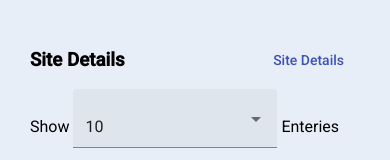
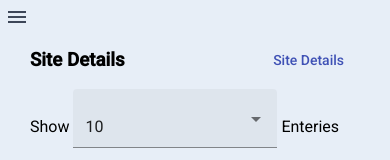
Before and after one commit to samantasumit/site-details-app, an Angular app: page /details in a window 390 px wide. Shown: the top 160 px of the page. Built offline with nearby package versions, Linux system fonts and the light colour scheme; grey boxes are pictures that could not be loaded.

Commit message:
add toggle sidebar button

```diff
--- a/src/app/app.component.html
+++ b/src/app/app.component.html
@@ -1,6 +1,9 @@
 <div class="app-component">
   <div class="site-section">
-    <div class="site-sidebar">
+    <span (click)="appService.toggleSidebar()" class="material-icons expand-collapse">
+      {{ appService.isSidebarExpanded ? 'close' : 'menu' }}
+    </span>
+    <div class="site-sidebar" [ngClass]="{ 'expand' : appService.isSidebarExpanded }">
       <app-sidebar></app-sidebar>
     </div>
     <div class="site-main">
--- a/src/app/app.component.scss
+++ b/src/app/app.component.scss
@@ -1,5 +1,6 @@
 .app-component {
     .site-section {
+        position: relative;
         display: flex;
         min-height: 100vh;
         .site-sidebar {
@@ -13,6 +14,17 @@
             height: 100%;
             max-height: 100vh;
             overflow-y: auto;
+        }
+        .expand-collapse {
+            position: absolute;
+            top: 5px;
+            left: 5px;
+            z-index: 100;
+            transition: ease 0.25s;
+            transform: rotate(180deg);
+            cursor: pointer;
+            color: #3d4658;
+            display: none;
         }
     }
 }
@@ -33,6 +45,9 @@
                     width: 100%;
                 }
             }
+            .expand-collapse {
+                display: inline-block;
+            }
         }
     }
 }
--- a/src/app/app.component.ts
+++ b/src/app/app.component.ts
@@ -1,4 +1,5 @@
 import { Component } from '@angular/core';
+import { AppService } from './services/app.service';
 
 @Component({
   selector: 'app-root',
@@ -7,4 +8,7 @@ import { Component } from '@angular/core';
 })
 export class AppComponent {
   title = 'site-details-app';
+  constructor(public appService: AppService) {
+
+  }
 }
--- a/src/app/components/sidebar/sidebar.component.html
+++ b/src/app/components/sidebar/sidebar.component.html
@@ -14,7 +14,7 @@
     </div>
     <div class="routes">
         <ng-container *ngFor="let route of routes;">
-            <div class="route" routerLinkActive="activated">
+            <div class="route" routerLinkActive="activated" (click)="appService.closeSidebar()">
                 <div class="icon"><span class="logo" [innerHTML]="route.icon | safeHtml"></span></div>
                 <div class="link" [routerLink]="route.path">{{ route.label }}</div>
             </div>
--- a/src/app/components/sidebar/sidebar.component.ts
+++ b/src/app/components/sidebar/sidebar.component.ts
@@ -1,4 +1,5 @@
 import { Component, OnInit } from '@angular/core';
+import { AppService } from 'src/app/services/app.service';
 
 @Component({
   selector: 'app-sidebar',
@@ -14,9 +15,7 @@ export class SidebarComponent implements OnInit {
     profileImage: 'https://fuguchat.s3.ap-south-1.amazonaws.com/production/34954/image/e4DBtyuvWB_1596093394729.png'
   };
 
-  constructor() {
-
-  }
+  constructor(public appService: AppService) { }
 
   ngOnInit() {
     this.routes = [{
--- /dev/null
+++ b/src/app/services/app.service.ts
@@ -0,0 +1,21 @@
+import { Injectable } from '@angular/core';
+
+@Injectable({
+  providedIn: 'root'
+})
+export class AppService {
+
+  isSidebarExpanded: boolean;
+
+  constructor() {
+    this.isSidebarExpanded = false;
+  }
+
+  toggleSidebar() {
+    this.isSidebarExpanded = !this.isSidebarExpanded;
+  }
+
+  closeSidebar() {
+    this.isSidebarExpanded = false;
+  }
+}
```
Also changed, not shown: 1 other file (tests, documents, lock files or other folders).
